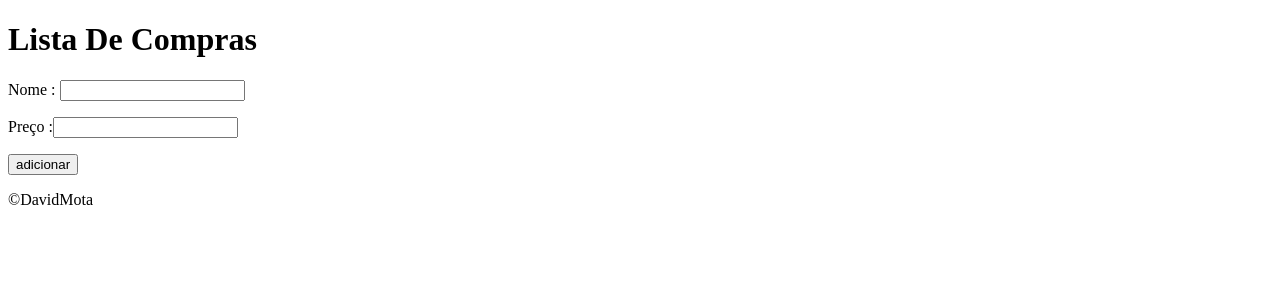
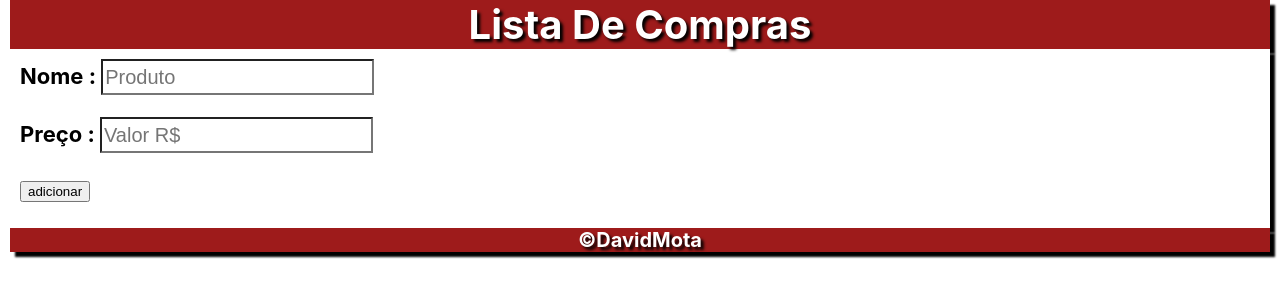
Before and after one commit to davidmota95/novo_desafio, a plain HTML site: page index.html in a window 1280 px wide. Drawn offline with Linux system fonts and the light colour scheme.

Commit message:
cria css basico

```diff
--- a/index.html
+++ b/index.html
@@ -6,18 +6,21 @@
     <meta http-equiv="X-UA-Compatible" content="IE=edge">
     <meta name="viewport" content="width=device-width, initial-scale=1.0">
     <title>lista de compra</title>
+   <link rel="stylesheet" href="style.css">
 </head>
 
 <body>
-    <header>
+    <header class="principal">
         <h1>Lista De Compras</h1>
     </header>
     <section>
         <div class="container">
-            Nome : <input type="text" id="nome">
+            Nome : <input type="text"
+            placeholder="Produto" id="nome">
 
             <p>
-                Preço :<input type="number" id="preco"></Preço>
+                Preço : <input type="number"
+                placeholder="Valor R$" id="preco"></Preço>
             </p>
 
             <input type="button" value="adicionar" id="add">
@@ -29,7 +32,7 @@
 
     </section>
     <footer>
-        <p>&copy;DavidMota</p>
+        <h5 class="principal">&copy;DavidMota</h5>
     </footer>
 
     <script src="index.js"></script>
--- a/index.js
+++ b/index.js
@@ -17,7 +17,7 @@ function adicionar() {
     }
 
     ulista.appendChild(lista);
-    lista.innerHTML = `Produto : ${nome.value} <p>Preço :  R$${preco.value}`;
+    lista.innerHTML = `Produto : ${nome.value} <p>Valor R$ : ${preco.value} `;
     lista.appendChild(btndell);
   }
   nome.value = ``;
--- /dev/null
+++ b/style.css
@@ -0,0 +1,59 @@
+body {
+  margin: 0px;
+  font-family: -apple-system, BlinkMacSystemFont, "Segoe UI", Roboto, Oxygen,
+    Ubuntu, Cantarell, "Open Sans", "Helvetica Neue", sans-serif;
+}
+
+section {
+  padding: 10px;
+  background-color: rgb(255, 255, 255);
+  box-shadow: 5px 5px 2px rgb(0, 0, 0);
+  margin-left: 10px;
+  margin-right: 10px;
+}
+.principal {
+  color: white;
+  text-align: center;
+  text-shadow: 3px 3px 3px black;
+  font-size: 20px;
+  background-color: rgb(158, 27, 27);
+  box-shadow: 5px 5px 2px rgb(0, 0, 0);
+  margin-left: 10px;
+  margin-right: 10px;
+}
+div.container {
+  font-size: 22px;
+  font-weight: bolder;
+  color: rgb(0, 0, 0);
+  text-shadow: 2px 2px 5px rgb(255, 255, 255);
+}
+input#nome {
+  height: 30px;
+  font-size: 20px;
+  background-color: rgba(250, 250, 250, 0);
+}
+input#preco {
+  height: 30px;
+  font-size: 20px;
+  background-color: rgba(250, 250, 250, 0);
+}
+ul {
+  list-style: none;
+}
+li {
+  color: white;
+  font-size: 20px;
+  font-weight: 500;
+  background-color: rgb(158, 27, 27);
+  border-radius: 10px;
+  margin-top: 8px;
+  margin-right: 300px;
+  padding: 10px;
+}
+
+h1 {
+  margin: 0;
+}
+h5 {
+  margin: 0;
+}
```
